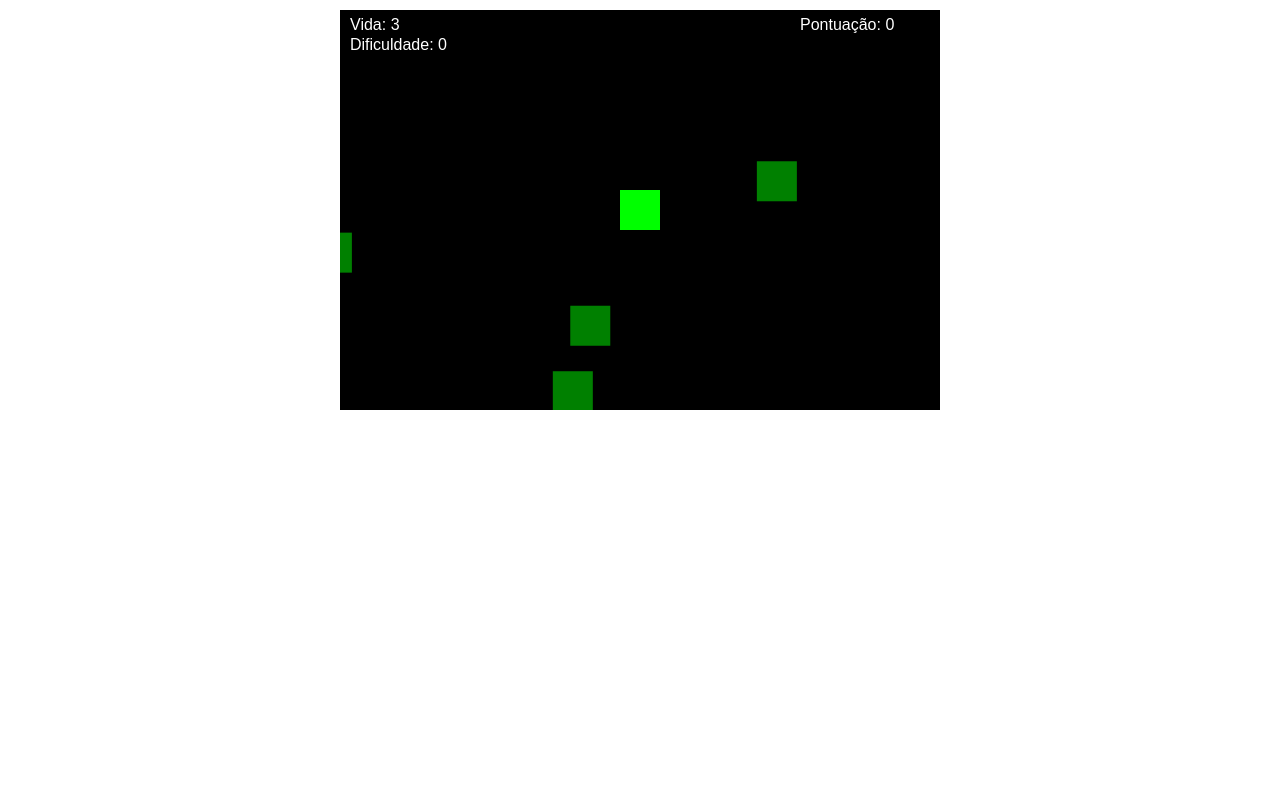
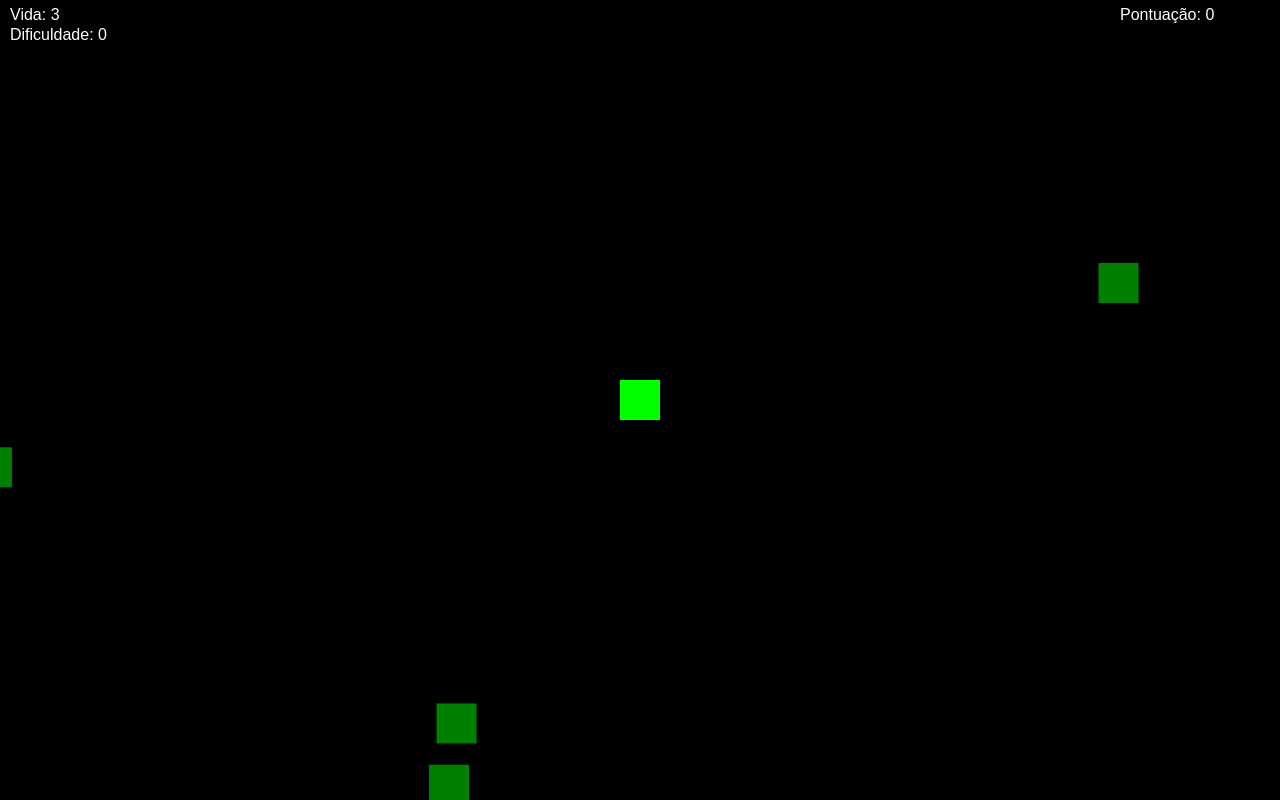
Before and after one commit to Salsicha455/Jogo-De-Tiro, a plain HTML site: page index.html in a window 1280 px wide. Drawn offline with Linux system fonts and the light colour scheme.

Commit message:
Tela Cheia e Apenas na Aba

```diff
--- a/index.html
+++ b/index.html
@@ -4,25 +4,37 @@
   <meta charset="UTF-8">
   <title>Jogo de Sobrevivência Zumbi</title>
   <style>
+    html, body {
+      margin: 0;
+      padding: 0;
+      overflow: hidden;
+      background: #000;
+    }
     canvas {
-      background: #000;
       display: block;
-      margin: auto;
-      border: 2px solid #fff;
+      border: none;
       cursor: crosshair;
     }
   </style>
 </head>
 <body>
-<canvas id="game" width="600" height="400"></canvas>
+<canvas id="game"></canvas>
 
 <script>
   const canvas = document.getElementById('game');
   const ctx = canvas.getContext('2d');
 
+  function resizeCanvas() {
+    canvas.width = window.innerWidth;
+    canvas.height = window.innerHeight;
+  }
+
+  window.addEventListener('resize', resizeCanvas);
+  resizeCanvas(); // Inicial
+
   const player = {
-    x: 280,
-    y: 180,
+    x: canvas.width / 2 - 20,
+    y: canvas.height / 2 - 20,
     width: 40,
     height: 40,
     color: 'lime',
@@ -39,6 +51,8 @@
   let baseZombieSpeed = 1;
   let spawnInterval = 1200;
   let spawnTimer;
+  let gameRunning = true;
+  let animationId;
 
   document.addEventListener('keydown', (e) => {
     keys[e.key.toLowerCase()] = true;
@@ -50,7 +64,6 @@
 
   function movePlayer() {
     const speed = 3;
-
     if (keys['arrowup'] || keys['w']) player.y -= speed;
     if (keys['arrowdown'] || keys['s']) player.y += speed;
     if (keys['arrowleft'] || keys['a']) player.x -= speed;
@@ -78,14 +91,7 @@
     const dirX = (dx / dist) * speed;
     const dirY = (dy / dist) * speed;
 
-    bullets.push({
-      x: startX,
-      y: startY,
-      width: 4,
-      height: 4,
-      vx: dirX,
-      vy: dirY
-    });
+    bullets.push({ x: startX, y: startY, width: 4, height: 4, vx: dirX, vy: dirY });
 
     canShoot = false;
     setTimeout(() => canShoot = true, 200);
@@ -129,11 +135,13 @@
     ctx.fillStyle = "white";
     ctx.font = "16px Arial";
     ctx.fillText("Vida: " + player.life, 10, 20);
-    ctx.fillText("Pontuação: " + score, 460, 20);
+    ctx.fillText("Pontuação: " + score, canvas.width - 160, 20);
     ctx.fillText("Dificuldade: " + difficultyLevel, 10, 40);
   }
 
   function draw() {
+    if (!gameRunning) return;
+
     movePlayer();
     ctx.clearRect(0, 0, canvas.width, canvas.height);
 
@@ -145,7 +153,6 @@
       b.x += b.vx;
       b.y += b.vy;
       ctx.fillRect(b.x, b.y, b.width, b.height);
-
       if (b.x < 0 || b.x > canvas.width || b.y < 0 || b.y > canvas.height) {
         bullets.splice(i, 1);
       }
@@ -183,8 +190,21 @@
     });
 
     drawUI();
-    requestAnimationFrame(draw);
+    animationId = requestAnimationFrame(draw);
   }
+
+  // Pausa/continua com visibilidade da aba
+  document.addEventListener("visibilitychange", () => {
+    if (document.hidden) {
+      gameRunning = false;
+      cancelAnimationFrame(animationId);
+      clearInterval(spawnTimer);
+    } else {
+      gameRunning = true;
+      updateDifficulty();
+      draw();
+    }
+  });
 
   spawnTimer = setInterval(spawnZombie, spawnInterval);
   draw();
```
